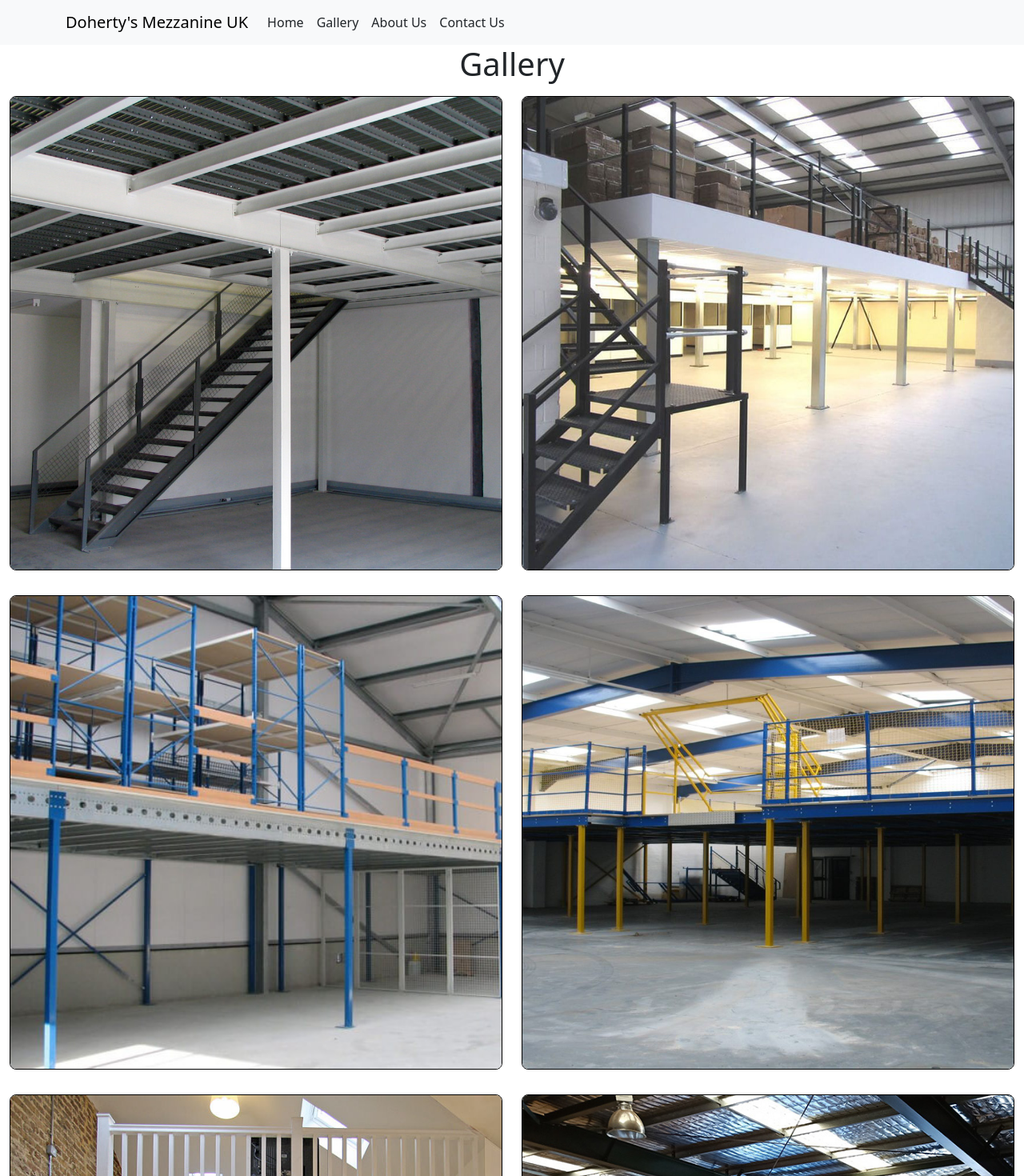
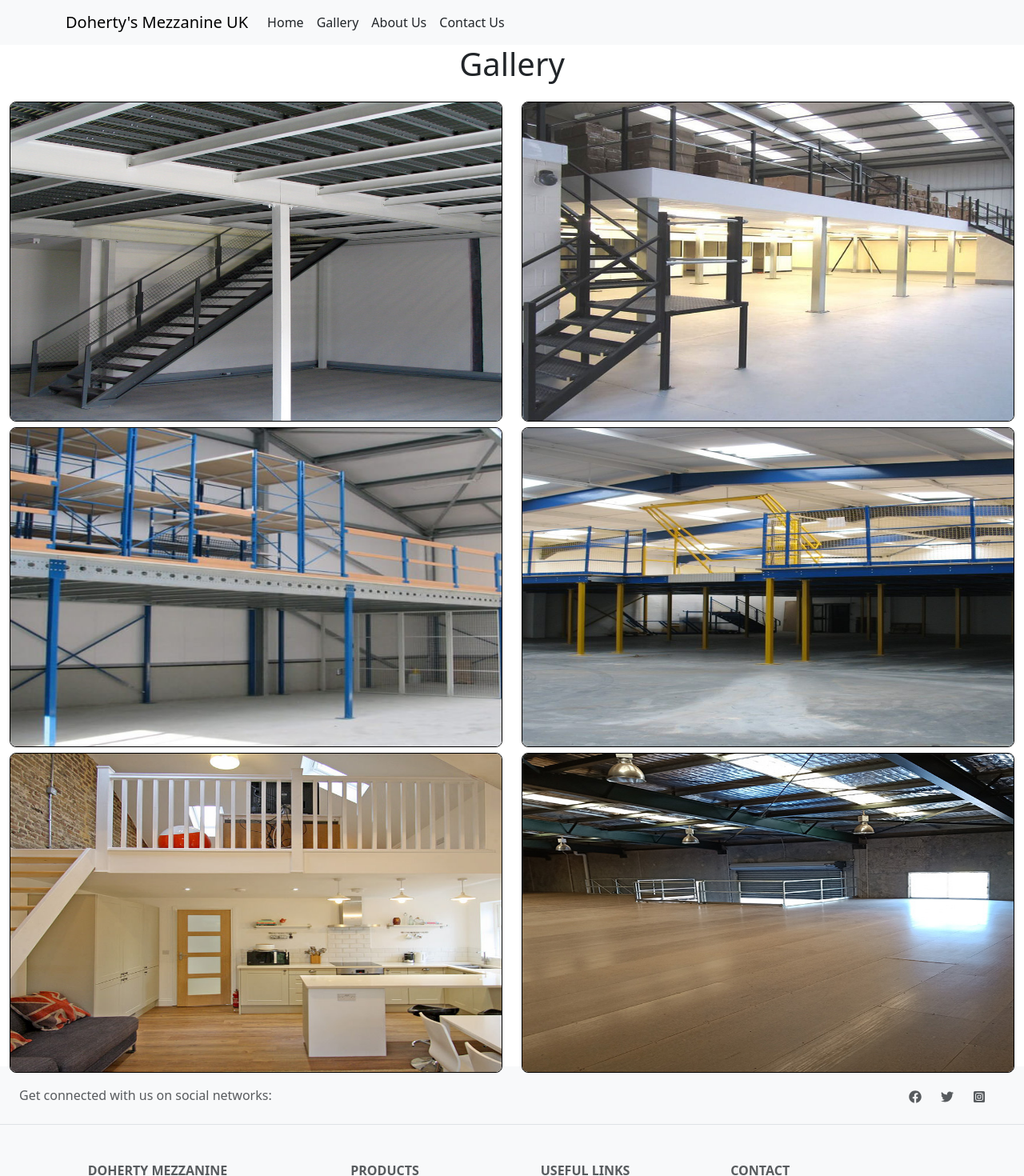
Before and after one commit to jacam666/mezzanine-website, a React (Create React App) app: page /Pages/ImagePage in a window 1280 px wide. Shown: the top 1470 px of the page at 80% size. Built offline with nearby package versions, Linux system fonts and the light colour scheme.

Commit message:
added more styling to images and adjusted landscape styling

```diff
--- a/src/Pages/AboutUsPage.js
+++ b/src/Pages/AboutUsPage.js
@@ -6,19 +6,19 @@ function AboutUsPage() {
         <div className='about-us-container'>
             <h1>About Us:</h1>
             <div className='row'>
-            <p className='about-us-description  col-lg-6 col-md-6 col-sm-12'>
+            <p className='about-us-description  col-lg-6 col-md-12 col-sm-12'>
                 Doherty Mezzanine UK is a leading provider of bespoke mezzanine flooring solutions for various sectors and applications. Whether you need to increase your storage space, expand your office area, or create a new retail floor, we can design, manufacture, and install a mezzanine floor that suits your needs and budget.
             </p>
-            <p className='about-us-description  col-lg-6 col-md-6 col-sm-12'>
+            <p className='about-us-description  col-lg-6 col-md-12 col-sm-12'>
                 We have over 30 years of experience in the mezzanine flooring industry, and we have worked with some of the UK’s biggest brands, such as John Lewis, Big Yellow, and Readie Construction. We use the latest CAD technology to create customised mezzanine floors that maximise the use of your available space and comply with all the relevant building and fire regulations.
             </p>
-            <p className='about-us-description col-lg-6 col-md-6 col-sm-12'>
+            <p className='about-us-description col-lg-6 col-md-12 col-sm-12'>
                 Our mezzanine floors are made from high-quality materials and components, and we offer a range of accessories and options to enhance the functionality and aesthetics of your mezzanine floor, such as staircases, handrails, pallet gates, decking, and partitioning. We also offer a complete service, from initial site survey and quotation, to technical drawings and approvals, to manufacturing and installation.
             </p>
-            <p className='about-us-description col-lg-6 col-md-6 col-sm-12'>
+            <p className='about-us-description col-lg-6 col-md-12 col-sm-12'>
                 At Mezzanine Floors UK, we pride ourselves on our customer service and satisfaction. We aim to deliver your mezzanine floor on time and within budget, with minimal disruption to your business operations. We also offer after-sales support and maintenance to ensure your mezzanine floor remains in optimal condition.
             </p>
-            <p className='about-us-description col-lg-6 col-md-6 col-sm-12'>
+            <p className='about-us-description col-lg-6 col-md-12 col-sm-12'>
                 If you are looking for a reliable and professional mezzanine flooring installation company, look no further than Mezzanine Floors UK. Contact us today to find out how we can help you transform your space with a mezzanine floor.
             </p>
             </div>
--- a/src/Pages/ContactUs.js
+++ b/src/Pages/ContactUs.js
@@ -71,7 +71,7 @@ function ContactUs() {
                     <h2>Contact us</h2>
 
                     <MDBInput
-                        className='col-lg-2 col-md-6 col-sm-6'
+                        className='col-lg-2 col-md-6 col-sm-12'
                         label='Name'
                         name='name'
                         value={formData.name}
@@ -80,7 +80,7 @@ function ContactUs() {
                     />
 
                     <MDBInput
-                        className='col-lg-2 col-md-6 col-sm-6'
+                        className='col-lg-2 col-md-6 col-sm-12'
                         type='email'
                         label='Email address'
                         name='email'
@@ -90,7 +90,7 @@ function ContactUs() {
                     />
 
                     <MDBInput
-                        className='col-lg-2 col-md-6 col-sm-6'
+                        className='col-lg-2 col-md-6 col-sm-12'
                         label='Subject'
                         name='subject'
                         value={formData.subject}
@@ -99,7 +99,7 @@ function ContactUs() {
                     />
 
                     <MDBTextArea
-                        className='col-lg-2 col-md-6 col-sm-6'
+                        className='col-lg-2 col-md-6 col-sm-12'
                         wrapperClass='mb-4'
                         label='Message'
                         name='message'
@@ -108,7 +108,7 @@ function ContactUs() {
                     />
 
                     <MDBCheckbox
-                        className='col-lg-2 col-md-6 col-sm-6'
+                        className='col-lg-2 col-md-6 col-sm-12'
                         wrapperClass='d-flex justify-content-center'
                         label='Send me copy'
                         name='sendCopy'
--- a/src/Pages/ImagePage.js
+++ b/src/Pages/ImagePage.js
@@ -3,9 +3,13 @@ import React from 'react'
 function ImagePage() {
     const imageStyle = {
         border: '1px solid black',
-        height: '95%',
+        height: '100%',
         width: '100%',
         borderRadius: '8px'
+    }
+    const imageContainer = {
+        height: '50vh',
+        marginTop: '7px'
     }
 
     return (
@@ -14,22 +18,22 @@ function ImagePage() {
                 Gallery
             </h1>
             <div className='image-container row m-auto'>
-                <div className='col-lg-6 col-md-6 col-sm-12 image-container'>
+                <div style={imageContainer} className='col-lg-6 col-md-6 col-sm-12 image-container'>
                     <img style={{ ...imageStyle }} className='gallery-image mt-2' src='/Images/1R (1)_edited.jpg' alt='mezzanine floor'></img>
                 </div>
-                <div className='col-lg-6 col-md-6 col-sm-12 image-container'>
+                <div style={imageContainer} className='col-lg-6 col-md-6 col-sm-12 image-container'>
                     <img style={{ ...imageStyle }} className='gallery-image mt-2  ' src='/Images/2R (1)_edited.jpg' alt='mezzanine floor'></img>
                 </div>
-                <div className='col-lg-6 col-md-6 col-sm-12 image-container'>
+                <div style={imageContainer} className='col-lg-6 col-md-6 col-sm-12 image-container'>
                     <img style={{ ...imageStyle  }} className='gallery-image mt-2 ' src='/Images/3img-industrial-mezzanine-floor_edited.jpg' alt='mezzanine floor'></img>
                 </div>
-                <div className='col-lg-6 col-md-6 col-sm-12 image-container'>
+                <div style={imageContainer} className='col-lg-6 col-md-6 col-sm-12 image-container'>
                     <img style={{ ...imageStyle }} className='gallery-image mt-2  ' src='/Images/4mezz1_edited.jpg' alt='mezzanine floor'></img>
                 </div>
-                <div className='col-lg-6 col-md-6 col-sm-12 image-container'>
+                <div style={imageContainer} className='col-lg-6 col-md-6 col-sm-12 image-container'>
                     <img style={{ ...imageStyle }} className='gallery-image mt-2  ' src='/Images/5R (1)_edited.jpg' alt='mezzanine floor'></img>
                 </div>
-                <div className='col-lg-6 col-md-6 col-sm-12 image-container'>
+                <div style={imageContainer} className='col-lg-6 col-md-6 col-sm-12 image-container'>
                     <img style={{ ...imageStyle }} className='gallery-image mt-2 ' src='/Images/6CUSTOM-MEZZANINE-FLOOR_edited.jpg' alt='mezzanine floor'></img>
                 </div>
 
--- a/src/Styles/AboutUs.css
+++ b/src/Styles/AboutUs.css
@@ -33,3 +33,10 @@
     border-radius: 5px;
     color: black;
 }
+@media screen and (min-width: 1200px ) {
+    .about-us-description {
+        height: 25vh;
+        padding: auto;
+        font-size: 20px;
+    }
+}
```
